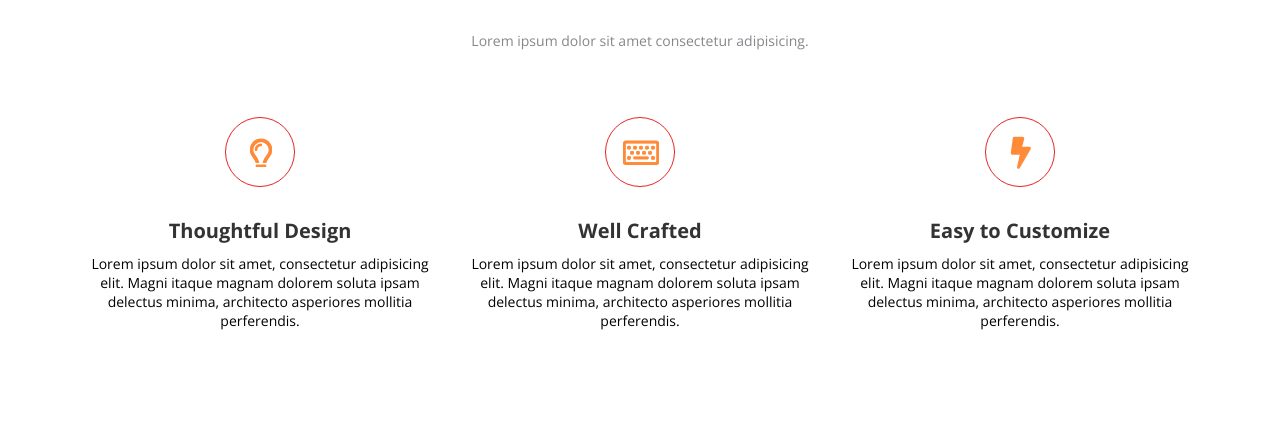
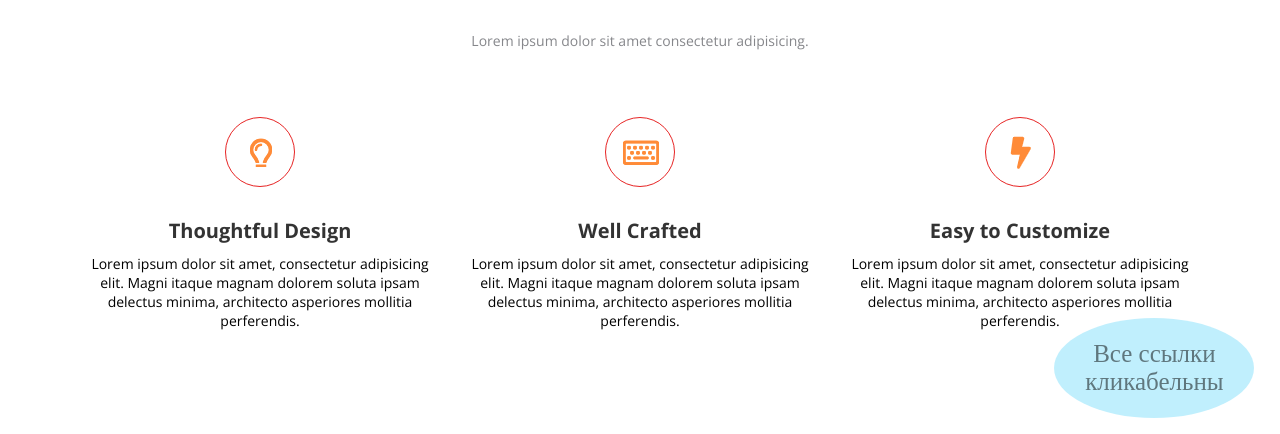
Before and after one commit to MYRIKMY/06-onl-01-Rudzik-Alina, a plain HTML site: page index.html in a window 1280 px wide. Shown: the part 366-800 px from the top of the page. Drawn offline with nearby package versions, Linux system fonts and the light colour scheme.

Commit message:
Lesson-5

```diff
--- a/css/style.css
+++ b/css/style.css
@@ -20,3 +20,18 @@
     padding: 0 15px;
     max-width: 1170px;
 }
+.note {
+    width: 200px;
+    height: 100px;
+    background-color: rgba(130, 223, 252, 0.5);
+    color: rgba(0, 0, 0, 0.5);
+    border-radius: 50%;
+    font-size: 25px;
+    position: fixed;
+    right: 2%;
+    bottom: 2%;
+    z-index: 5;
+    display: flex;
+    text-align: center;
+    align-items: center;
+}
--- a/index.html
+++ b/index.html
@@ -8,6 +8,9 @@
     <title>Lessons</title>
 </head>
 <body>
+
+    <div class="note">Все ссылки кликабельны</div>
+
     <section class="navigation">
         <div class="container">
             <div class="navigation-container">
```
